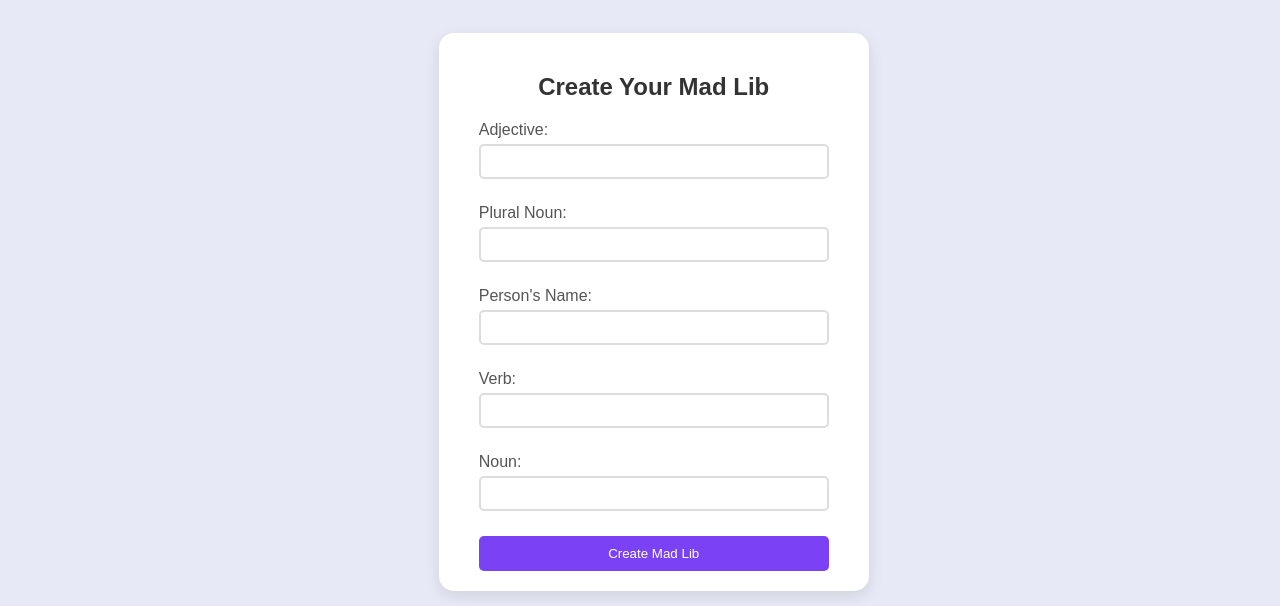
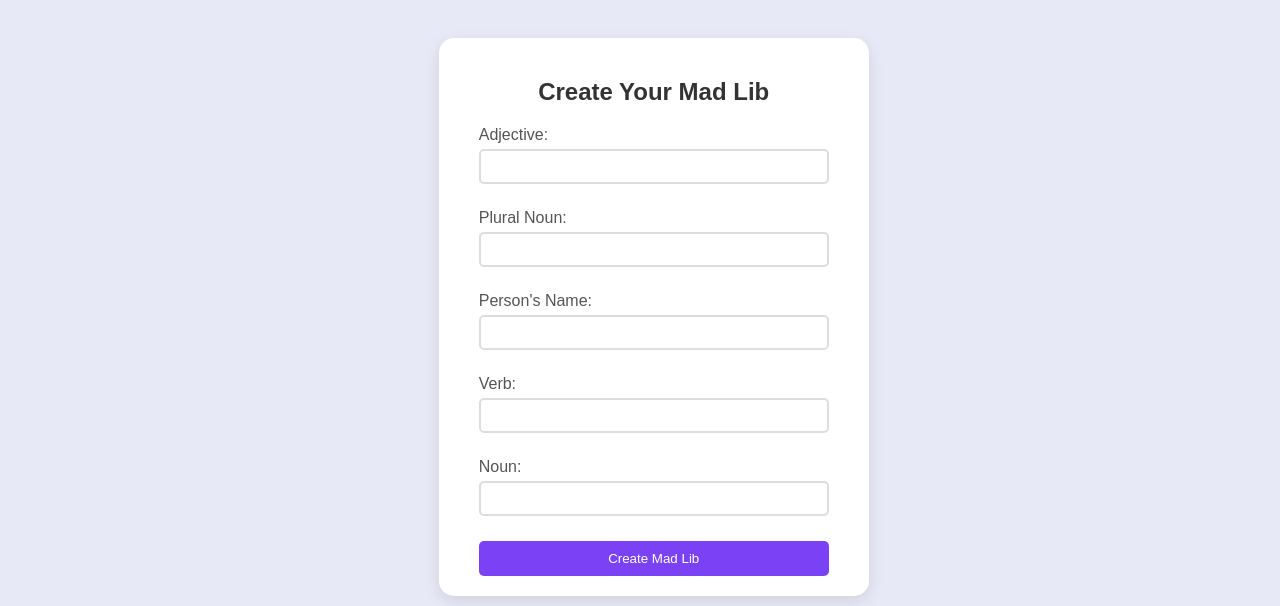
Before and after one commit to sathwikram1607/ITC505-lab-7, a website: page index.html in a window 1280 px wide. Shown: the top 606 px of the page. Drawn offline with Linux system fonts and the light colour scheme; a web font is replaced by a local one.

Commit message:
Update index.html

```diff
--- a/index.html
+++ b/index.html
@@ -12,7 +12,7 @@
             flex-direction: column;
             justify-content: center;
             align-items: center;
-            padding-top: 25px;
+            padding: 30px;
         }
 
         form {
```
